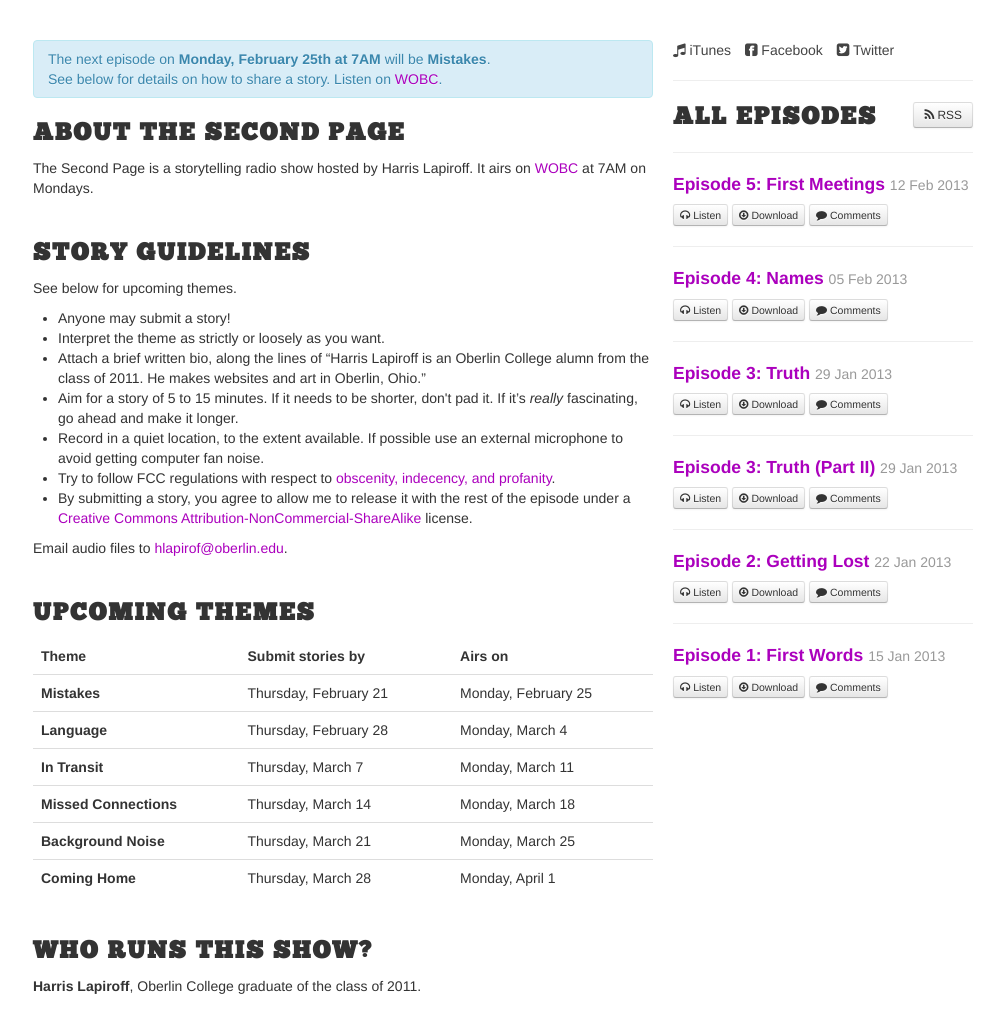
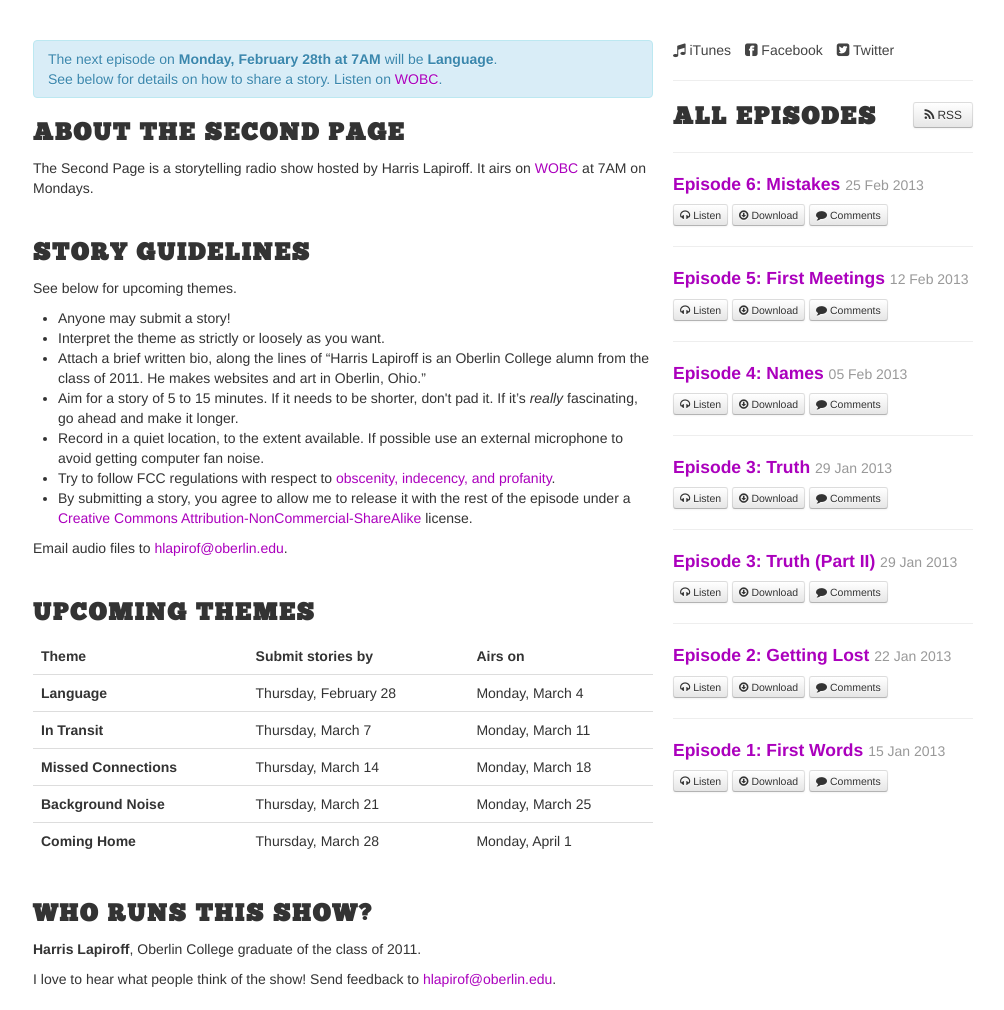
Before and after one commit to secondpage/secondpage, a Jekyll site: the page built from index.html, in a window 1280 px wide and 1400 px high. Shown: the part 390-1400 px from the top of the window, without its empty margins (137-1141 px from the left). Built offline with Jekyll 4.4.1, drawn with Linux system fonts in a browser that asks for light colours; the list of posts is cut into pages by our own code; some of the changed text lies outside the part shown.

Commit message:
Added #6 Mistakes.

```diff
--- a/index.html
+++ b/index.html
@@ -3,7 +3,7 @@ layout: two-col
 ---
 
 <div class="alert alert-info">
-	The next episode on <strong>Monday, February 25th at 7AM</strong> will be <strong>Mistakes</strong>.<br />
+	The next episode on <strong>Monday, February 28th at 7AM</strong> will be <strong>Language</strong>.<br />
 	See below for details on how to share a story. Listen on <a href="http://wobc.org/">WOBC</a>.
 </div>
 <div class="margin-trailer">
@@ -35,11 +35,6 @@ layout: two-col
 			</tr>
 		</thead>
 		<tbody>
-			<tr>
-				<th>Mistakes</th>
-				<td>Thursday, February 21</td>
-				<td>Monday, February 25</td>
-			</tr>
 			<tr>
 				<th>Language</th>
 				<td>Thursday, February 28</td>
```
Also changed, not shown: _posts/2013-02-25-mistakes.md (added, +22 -0 lines).
